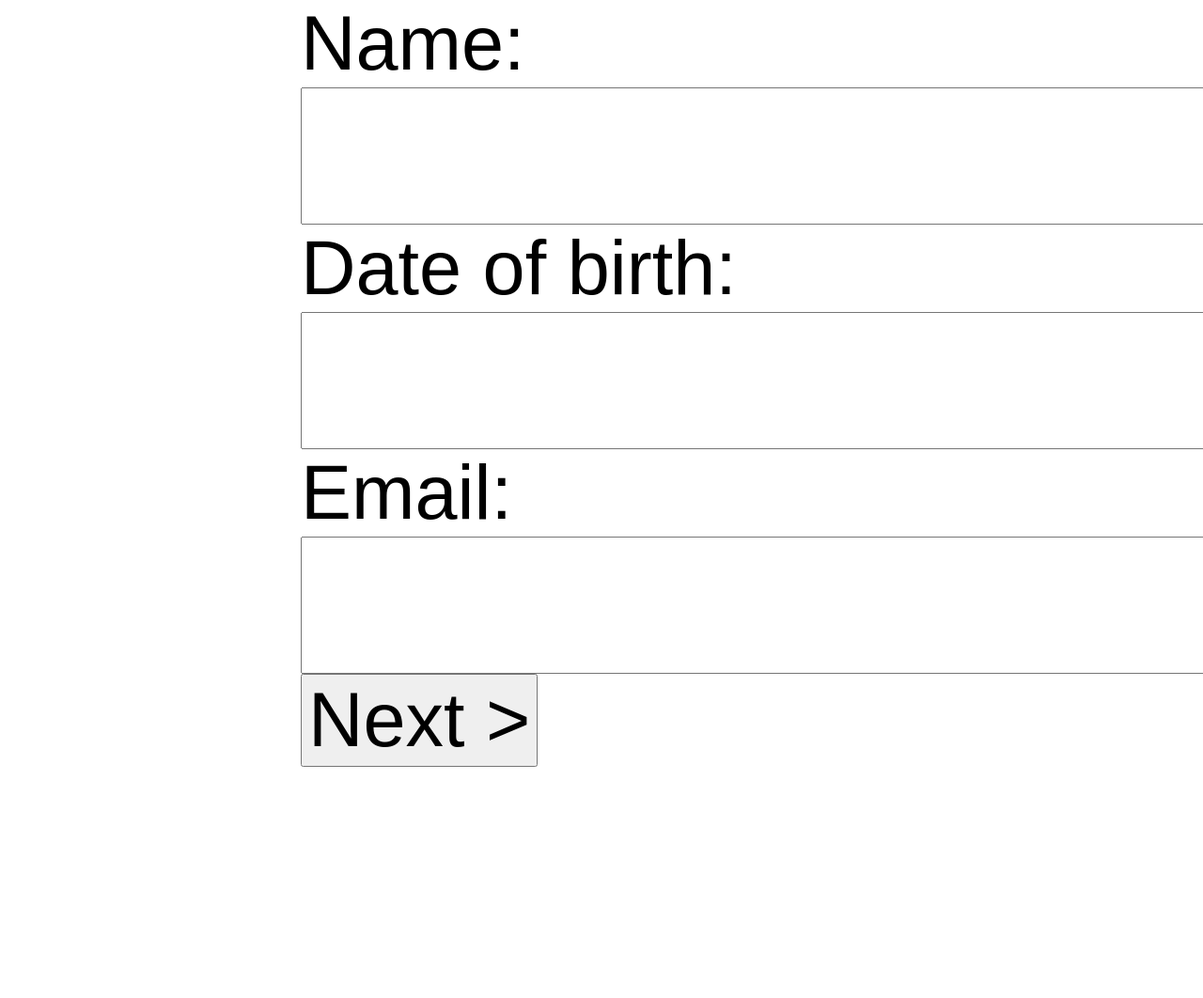
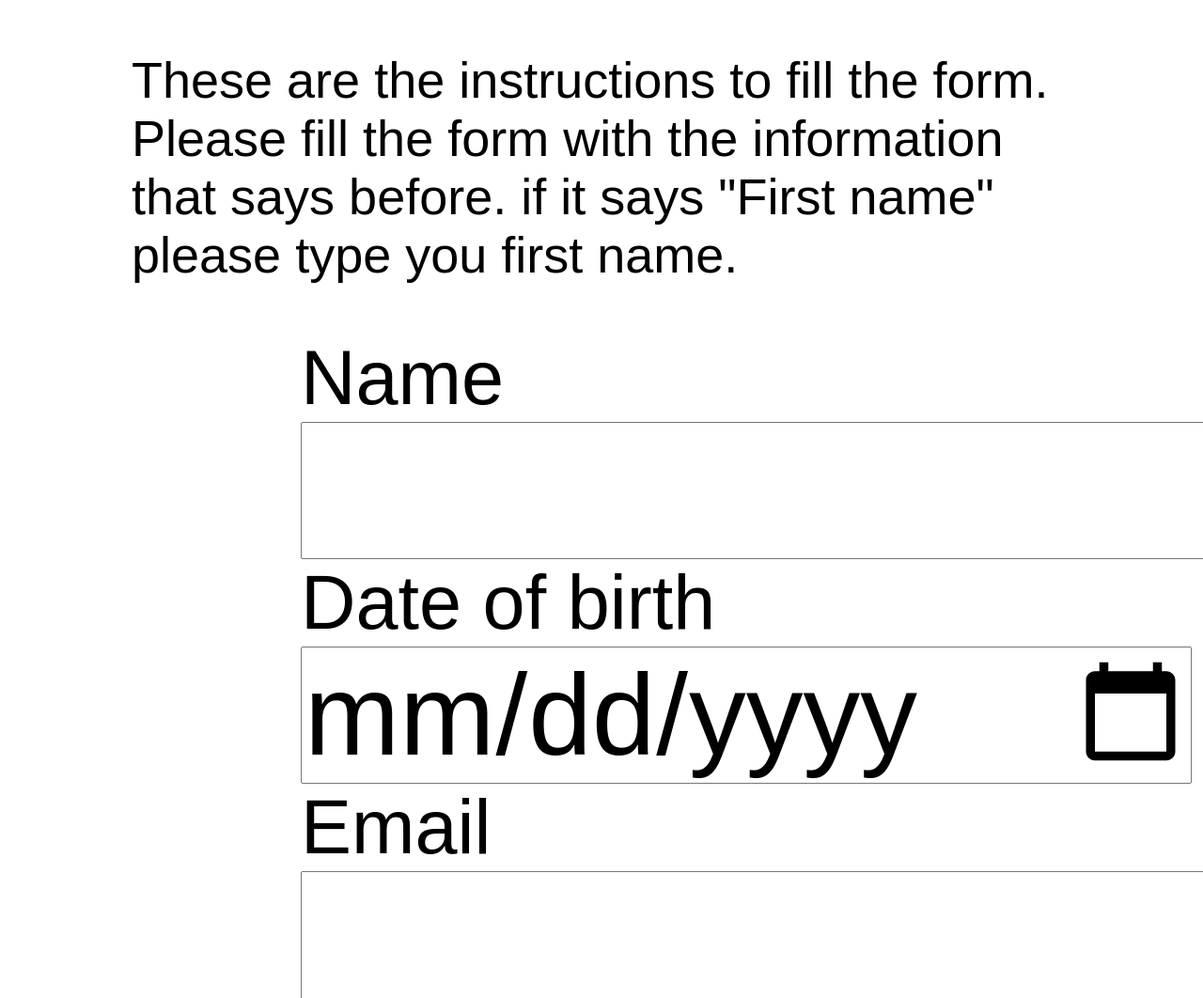
Before and after one commit to rjuliang/test, a plain HTML site: page index.html in a window 1280 px wide. Shown: the top 1062 px of the page at 94% size. Before the commit the page ends 816 px from the top, so only its background shows below. Drawn offline with Linux system fonts and the light colour scheme.

Commit message:
Add instruction paragraph Delete colons after labels Change date of birth input type Change email input type Change name attribute on input element

```diff
--- a/index.html
+++ b/index.html
@@ -7,11 +7,13 @@
 </head>
 <body>
 
-
+  <p class="instructions">
+    These are the instructions to fill the form. Please fill the form with the information that says before. if it says "First name" please type you first name.
+  </p>
   <form action="index.html" method="post">
-    <label class="required">Name: <input type="text" name="name" required></label>
-    <label class="required">Date of birth: <input type="text" name="dob" required></label>
-    <label>Email: <input type="text" name="email"></label>
+    <label class="required">Name <input type="text" name="name" required></label>
+    <label class="required">Date of birth <input type="date" name="dob" required></label>
+    <label>Email <input type="email" name="email"></label>
 
     <input type="submit" name="name" value="Next >">
   </form>
```
